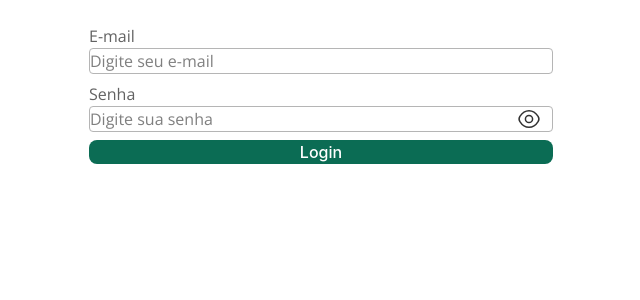
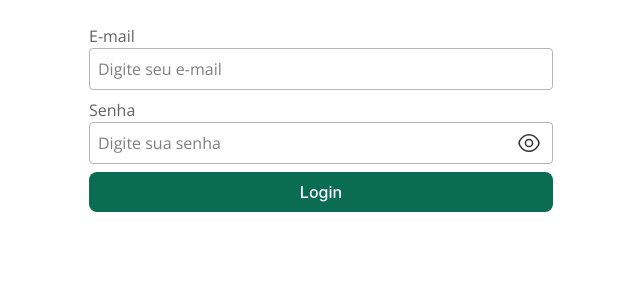
Before and after one commit to 1Jeferson/onboard, a React (Vite) app: page /auth/login in a window 1280 px wide. Shown: the top 300 px of the page, without its empty margins (319-959 px from the left). Built offline with nearby package versions, Linux system fonts and the light colour scheme.

Commit message:
refactor: Adjusted spacing and text sizes for visual consistency

```diff
--- a/src/app/modules/auth/login.page.tsx
+++ b/src/app/modules/auth/login.page.tsx
@@ -3,7 +3,7 @@ import { TextInput } from '@/atomic/atm.text-input';
 
 const LoginPage = () => {
   return (
-    <div className='flex w-lg m-auto flex-col items-center gap-[8px] p-small'>
+    <div className='flex w-lg m-auto flex-col items-center gap-2x-small p-small'>
       <TextInput variant='default' type='email' placeholder='Digite seu e-mail' label='E-mail' />
       <TextInput placeholder='Digite sua senha' type='password' variant='default' label='Senha' />
       <Button variant='primary'>Login</Button>
--- a/src/atomic/atm.button/button.component.style.ts
+++ b/src/atomic/atm.button/button.component.style.ts
@@ -1,7 +1,7 @@
 import { tv, VariantProps } from 'tailwind-variants';
 
 export const buttonStyle = tv({
-  base: 'font-family-secondary rounded-small text-white font-medium cursor-pointer py-xx-small px-x-small flex items-center gap-[4px] w-full justify-center',
+  base: 'font-family-secondary rounded-small text-white font-medium cursor-pointer py-2x-small px-x-small flex items-center w-full justify-center',
   variants: {
     variant: {
       primary:
@@ -12,7 +12,7 @@ export const buttonStyle = tv({
         'bg-feedback-error-medium hover:bg-feedback-error-dark active:bg-feedback-error-x-dark focus:outline focus:outline-2 focus:outline-feedback-error-medium',
       secondaryDestructive:
         'text-feedback-error-medium border-1 border-feedback-error-medium hover:text-feedback-error-dark hover:border-feedback-error-dark active:border-feedback-error-medium active:text-feedback-error-dark focus:outline focus:outline-2 focus:outline-feedback-error-medium',
-      cta: 'bg-gray-x-dark hover:bg-gray-dark focus:outline focus:outline-2 focus:outline-gray-xx-dark active:bg-gray-xx-dark',
+      cta: 'bg-gray-x-dark hover:bg-gray-dark focus:outline focus:outline-2 focus:outline-gray-2x-dark active:bg-gray-2x-dark',
       link: 'text-brand-primary-dark hover:underline focus:outline focus:outline-2 focus:outline-brand-primary active:text-brand-accessory-magenta active:outline-none',
     },
     disabled: {
--- a/src/atomic/atm.text-input/text-input.component.style.ts
+++ b/src/atomic/atm.text-input/text-input.component.style.ts
@@ -1,7 +1,7 @@
 import { tv, VariantProps } from 'tailwind-variants';
 
 export const textInputStyle = tv({
-  base: 'rounded-xsmall font-secondary p-xx-small focus:outline-none w-full',
+  base: 'rounded-xsmall font-secondary p-2x-small focus:outline-none w-full',
   variants: {
     variant: {
       default: 'border-1 border-gray-medium focus:border-brand-primary-dark',
--- a/src/atomic/atm.text-input/text-input.component.tsx
+++ b/src/atomic/atm.text-input/text-input.component.tsx
@@ -42,7 +42,7 @@ const TextInput = ({
 
   return (
     <div className={twMerge('flex flex-col w-full', className)}>
-      <div className='flex items-center gap-[4px]'>
+      <div className='flex items-center gap-3x-small'>
         {label && <InputLabel>{label}</InputLabel>}
         {IconComponent && (
           <span className={iconPosition === 'left' ? 'order-first' : 'order-last'}>
--- a/src/atomic/atm.typography/typography.component.style.ts
+++ b/src/atomic/atm.typography/typography.component.style.ts
@@ -4,7 +4,7 @@ export const typographyStyle = tv({
   base: 'font-primary leading-tight',
   variants: {
     variant: {
-      display: 'font-bold text-xx-large',
+      display: 'font-bold text-2x-large',
       h1: 'font-semibold text-x-large',
       h2: 'font-semibold text-large',
       h3: 'font-semibold text-medium',
@@ -12,7 +12,7 @@ export const typographyStyle = tv({
       b1: 'font-regular font-secondary text-small text-gray-x-dark leading-snug',
       b2: 'font-regular font-secondary !text-x-small leading-snug text-gray-dark',
       link: 'font-secondary font-semibold text-x-small leading-snug text-cta-dark',
-      linkSmall: 'font-secondary font-semibold !text-xx-small leading-snug text-cta-dark',
+      linkSmall: 'font-secondary font-semibold !text-2x-small leading-snug text-cta-dark',
     },
   },
 });
```
